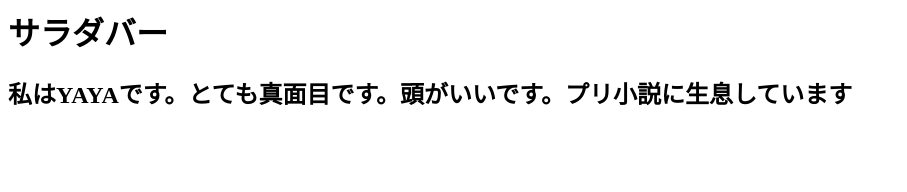
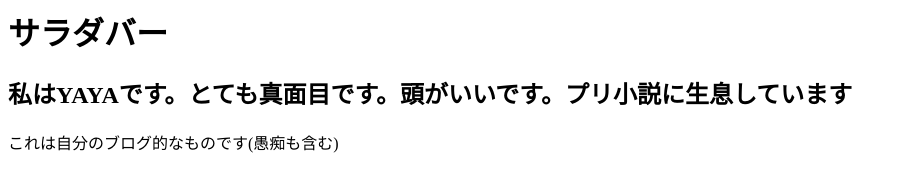
Before and after one commit to YAYAGASUKM/YAYAGASUKM.github.io, a plain HTML site: page index.html in a window 1280 px wide. Shown: the whole page, without its empty margins (0-907 px from the left). Drawn offline with Linux system fonts and the light colour scheme.

Commit message:
Update index.html

```diff
--- a/index.html
+++ b/index.html
@@ -5,5 +5,6 @@
   <body>
     <h1>サラダバー</h1>
     <h2>私はYAYAです。とても真面目です。頭がいいです。プリ小説に生息しています</h2>
+    <p>これは自分のブログ的なものです(愚痴も含む)</p>
   </body>
 </html>
```
